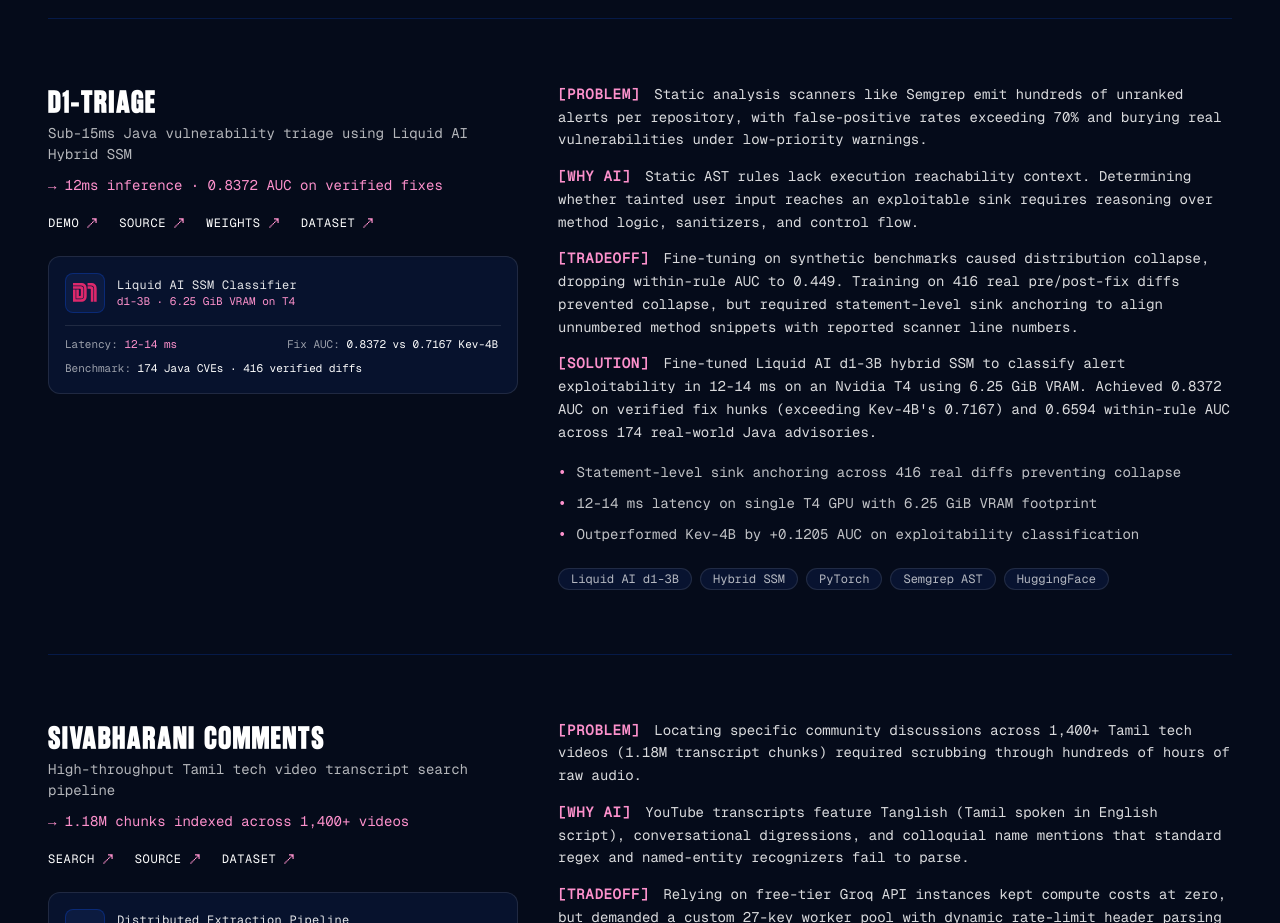
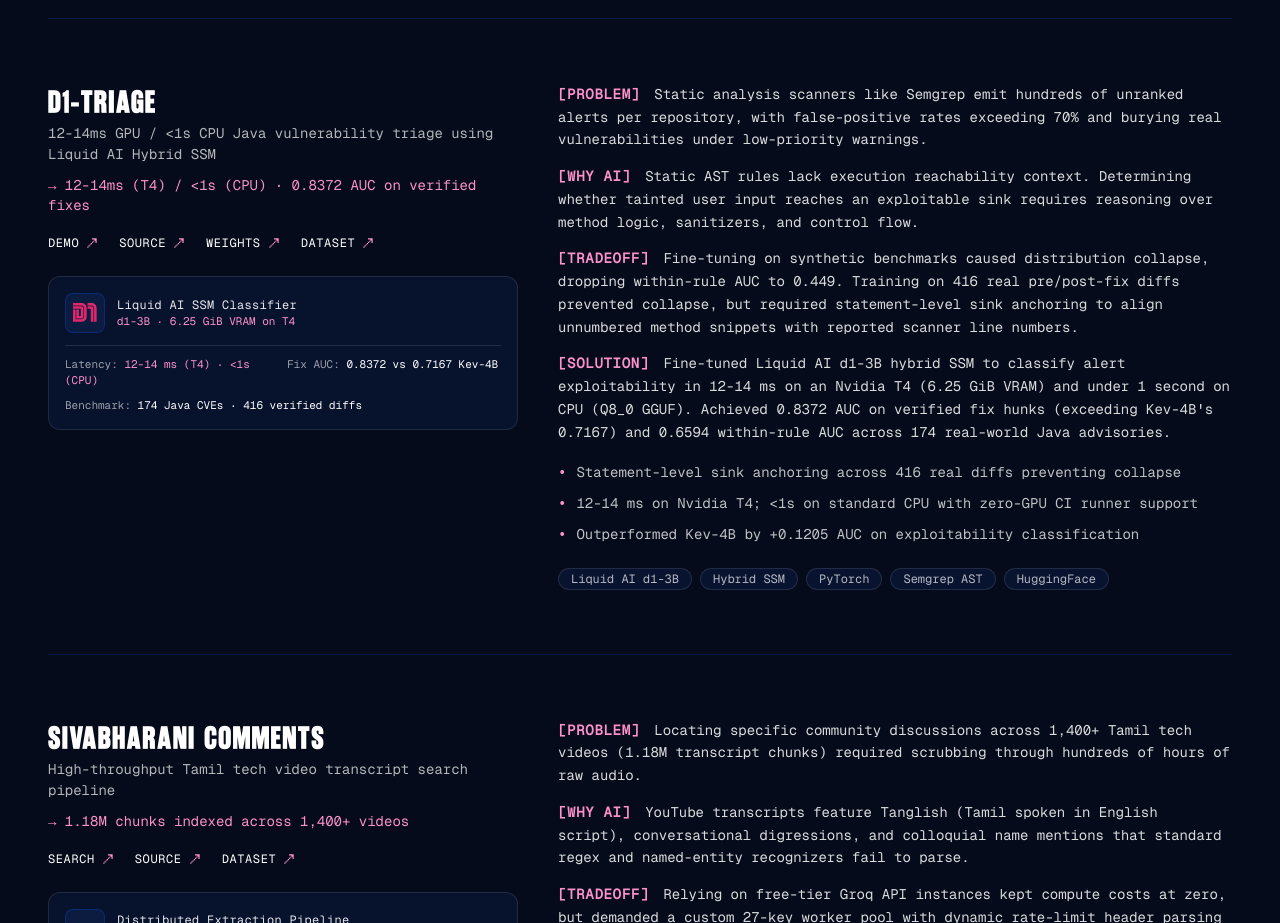
Before and after one commit to barryallen16/portfolio, a plain HTML site: page index.html in a window 1280 px wide. Shown: the part 3640-4563 px from the top of the page. Drawn offline with nearby package versions, Linux system fonts and the light colour scheme.

Commit message:
update master resume and project metrics

```diff
--- a/index.html
+++ b/index.html
@@ -1110,10 +1110,10 @@
                   </h3>
                 </div>
                 <p class="mt-1 font-mono text-xs sm:text-sm text-white/70 leading-normal">
-                  Sub-15ms Java vulnerability triage using Liquid AI Hybrid SSM
+                  12-14ms GPU / &lt;1s CPU Java vulnerability triage using Liquid AI Hybrid SSM
                 </p>
                 <p class="mt-2.5 font-mono text-sm text-[#fd91cc]">
-                  &rarr; 12ms inference &middot; 0.8372 AUC on verified fixes
+                  &rarr; 12-14ms (T4) / &lt;1s (CPU) &middot; 0.8372 AUC on verified fixes
                 </p>
 
                 <div class="mt-4 flex flex-wrap gap-x-5 gap-y-2">
@@ -1135,7 +1135,7 @@
                     </div>
                   </div>
                   <div class="grid grid-cols-2 gap-2 pt-2.5 border-t border-white/10 text-[11px]">
-                    <div class="text-white/60">Latency: <span class="text-[#fd91cc]">12-14 ms</span></div>
+                    <div class="text-white/60">Latency: <span class="text-[#fd91cc]">12-14 ms (T4) &middot; &lt;1s (CPU)</span></div>
                     <div class="text-white/60">Fix AUC: <span class="text-white">0.8372 vs 0.7167 Kev-4B</span></div>
                     <div class="text-white/60 col-span-2">Benchmark: <span class="text-white">174 Java CVEs &middot; 416 verified diffs</span></div>
                   </div>
@@ -1157,7 +1157,7 @@
                 </p>
                 <p class="text-xs sm:text-sm leading-relaxed text-white/85">
                   <span class="text-[#fd91cc] uppercase tracking-wider font-semibold mr-1.5">[solution]</span>
-                  Fine-tuned Liquid AI d1-3B hybrid SSM to classify alert exploitability in 12-14 ms on an Nvidia T4 using 6.25 GiB VRAM. Achieved 0.8372 AUC on verified fix hunks (exceeding Kev-4B's 0.7167) and 0.6594 within-rule AUC across 174 real-world Java advisories.
+                  Fine-tuned Liquid AI d1-3B hybrid SSM to classify alert exploitability in 12-14 ms on an Nvidia T4 (6.25 GiB VRAM) and under 1 second on CPU (Q8_0 GGUF). Achieved 0.8372 AUC on verified fix hunks (exceeding Kev-4B's 0.7167) and 0.6594 within-rule AUC across 174 real-world Java advisories.
                 </p>
                 <ul class="space-y-2 pt-1 font-mono text-xs sm:text-sm text-white/75">
                   <li class="flex gap-2.5 leading-relaxed">
@@ -1166,7 +1166,7 @@
                   </li>
                   <li class="flex gap-2.5 leading-relaxed">
                     <span class="text-[#fd91cc] select-none">&bull;</span>
-                    <span>12-14 ms latency on single T4 GPU with 6.25 GiB VRAM footprint</span>
+                    <span>12-14 ms on Nvidia T4; &lt;1s on standard CPU with zero-GPU CI runner support</span>
                   </li>
                   <li class="flex gap-2.5 leading-relaxed">
                     <span class="text-[#fd91cc] select-none">&bull;</span>
```
Also changed, not shown: llms.txt, 3 other files.
